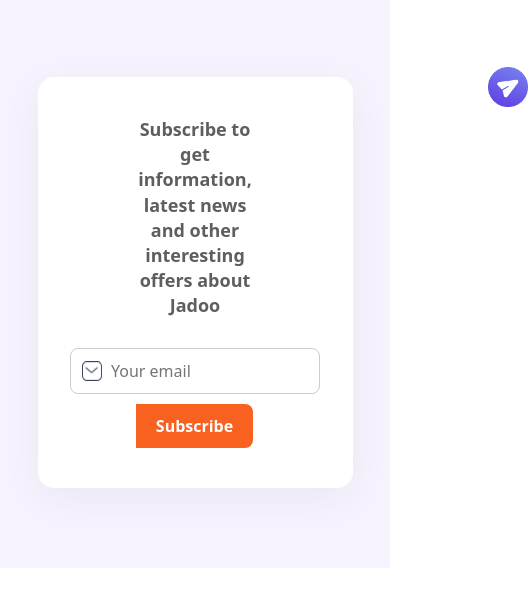
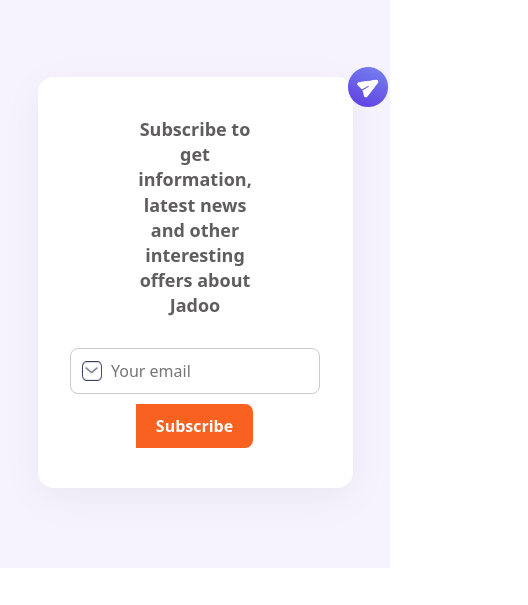
Before and after one commit to Aatiqa-kalar/res-hack, a plain HTML site: page index.html in a window 390 px wide. Shown: the part 5593-6198 px from the top of the page, 528 px wide, since content can reach past the window. Drawn offline with nearby package versions, Linux system fonts and the light colour scheme.

Commit message:
Update style.css

```diff
--- a/style.css
+++ b/style.css
@@ -212,7 +212,7 @@
 @media (max-width: 768px) {
   .corner-icon {
     top: -10px; /* Adjust top position for smaller screens */
-    left: 450px; /* Adjust left position for smaller screens */
+    left: 310px; /* Adjust left position for smaller screens */
     width: 40px; /* Reduce size of the icon */
     height: 40px; /* Reduce size of the icon */
   }
```
